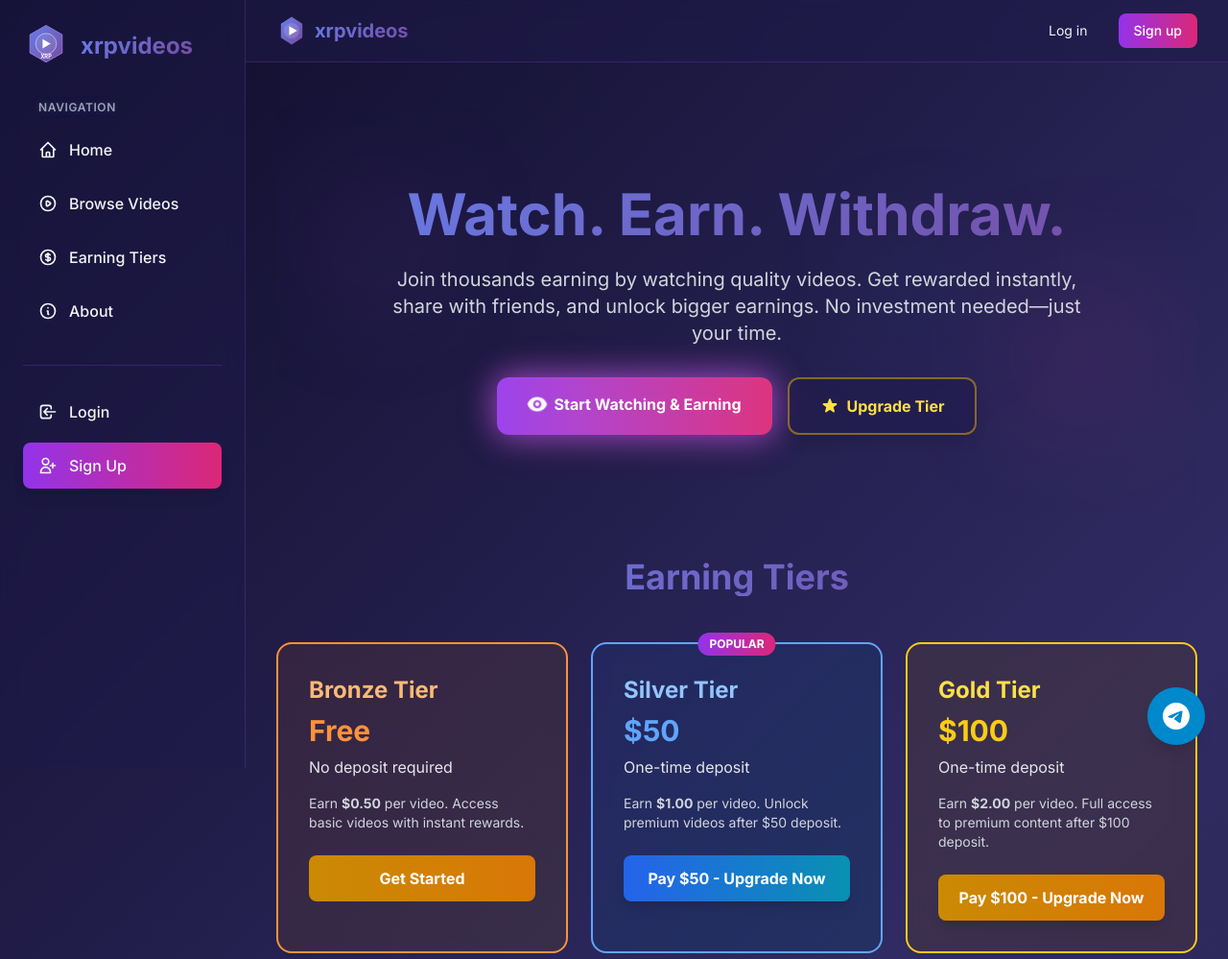
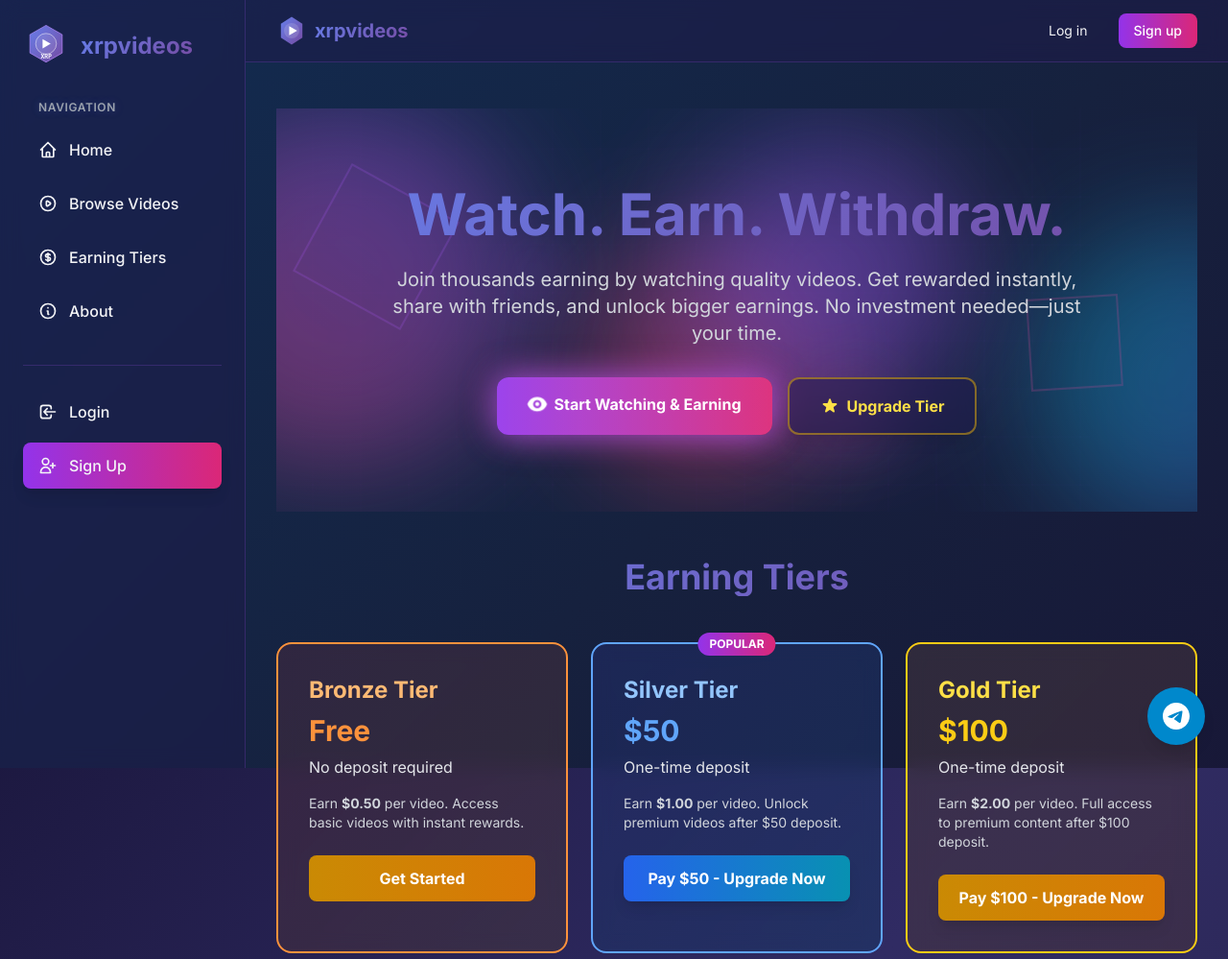
Before and after one commit to mainmesh/xrp_videos, a Django app: page / in a window 1280 px wide. Shown: the top 999 px of the page at 96% size. Run offline with Django 4.2, Linux system fonts and the light colour scheme; some libraries are stand-ins or nearby versions.

Commit message:
Add modern animated background to homepage with moving gradients and geometric shapes

```diff
--- a/templates/home.html
+++ b/templates/home.html
@@ -4,10 +4,23 @@
 
 {% block content %}
 <style>
-/* Floating Animation */
+/* Advanced Background Animations */
+@keyframes gradientShift {
+  0% { background-position: 0% 50%; }
+  50% { background-position: 100% 50%; }
+  100% { background-position: 0% 50%; }
+}
+
 @keyframes float {
-  0%, 100% { transform: translateY(0px); }
-  50% { transform: translateY(-20px); }
+  0%, 100% { transform: translateY(0px) rotate(0deg); }
+  33% { transform: translateY(-30px) rotate(120deg); }
+  66% { transform: translateY(-15px) rotate(240deg); }
+}
+
+@keyframes floatReverse {
+  0%, 100% { transform: translateY(0px) translateX(0px) rotate(0deg); }
+  33% { transform: translateY(20px) translateX(-20px) rotate(-120deg); }
+  66% { transform: translateY(10px) translateX(10px) rotate(-240deg); }
 }
 
 @keyframes pulse-glow {
@@ -20,8 +33,33 @@
   100% { background-position: 1000px 0; }
 }
 
+@keyframes rotate {
+  from { transform: rotate(0deg); }
+  to { transform: rotate(360deg); }
+}
+
+@keyframes scaleRotate {
+  0%, 100% { transform: scale(1) rotate(0deg); }
+  50% { transform: scale(1.2) rotate(180deg); }
+}
+
+@keyframes moveGrid {
+  0% { transform: translateY(0) translateX(0); }
+  100% { transform: translateY(-50px) translateX(-50px); }
+}
+
+.animated-bg {
+  background: linear-gradient(-45deg, #1a0b2e, #16213e, #0f3460, #533483, #1a0b2e);
+  background-size: 400% 400%;
+  animation: gradientShift 15s ease infinite;
+}
+
 .float-video {
-  animation: float 3s ease-in-out infinite;
+  animation: float 8s ease-in-out infinite;
+}
+
+.float-reverse {
+  animation: floatReverse 10s ease-in-out infinite;
 }
 
 .pulse-glow {
@@ -42,16 +80,59 @@
   0%, 100% { transform: scale(1); }
   50% { transform: scale(1.1); }
 }
+
+.geometric-bg {
+  position: absolute;
+  inset: 0;
+  overflow: hidden;
+  pointer-events: none;
+}
+
+.grid-pattern {
+  position: absolute;
+  inset: -10%;
+  background-image:
+    linear-gradient(rgba(168, 85, 247, 0.03) 1px, transparent 1px),
+    linear-gradient(90deg, rgba(168, 85, 247, 0.03) 1px, transparent 1px);
+  background-size: 50px 50px;
+  animation: moveGrid 20s linear infinite;
+}
+
+.glow-orb {
+  position: absolute;
+  border-radius: 50%;
+  filter: blur(60px);
+  opacity: 0.4;
+}
+
+.rotating-gradient {
+  animation: rotate 30s linear infinite;
+}
 </style>
 
-<div class="w-full max-w-full overflow-hidden">
+<!-- Animated Background Layer -->
+<div class="fixed inset-0 -z-10 animated-bg"></div>
+
+<div class="w-full max-w-full overflow-hidden relative">
 	<!-- Hero -->
 	<section class="text-center py-12 lg:py-20 mb-8 lg:mb-12 relative overflow-hidden">
-		<!-- Animated Background Elements -->
-		<div class="absolute inset-0 overflow-hidden pointer-events-none">
-			<div class="absolute top-20 left-10 w-32 h-32 bg-purple-500/10 rounded-full blur-3xl float-video"></div>
-			<div class="absolute bottom-20 right-10 w-40 h-40 bg-pink-500/10 rounded-full blur-3xl float-video" style="animation-delay: 1s;"></div>
-			<div class="absolute top-40 right-1/4 w-24 h-24 bg-blue-500/10 rounded-full blur-3xl float-video" style="animation-delay: 2s;"></div>
+		<!-- Geometric Background -->
+		<div class="geometric-bg">
+			<div class="grid-pattern"></div>
+
+			<!-- Floating Orbs with Enhanced Animations -->
+			<div class="glow-orb w-96 h-96 bg-gradient-to-r from-purple-500 to-pink-500 top-0 -left-32 float-video"></div>
+			<div class="glow-orb w-80 h-80 bg-gradient-to-r from-blue-500 to-cyan-500 top-1/4 -right-40 float-reverse" style="animation-delay: 2s;"></div>
+			<div class="glow-orb w-64 h-64 bg-gradient-to-r from-pink-500 to-rose-500 bottom-0 left-1/3 float-video" style="animation-delay: 4s;"></div>
+			<div class="glow-orb w-72 h-72 bg-gradient-to-r from-violet-500 to-purple-500 bottom-1/4 right-1/4 float-reverse" style="animation-delay: 6s;"></div>
+
+			<!-- Rotating Geometric Shapes -->
+			<div class="absolute top-20 left-10 w-32 h-32 border-2 border-purple-500/20 rotating-gradient" style="animation-duration: 20s;"></div>
+			<div class="absolute bottom-32 right-20 w-24 h-24 border-2 border-pink-500/20 rotating-gradient" style="animation-duration: 15s; animation-delay: 3s;"></div>
+
+			<!-- Pulsing Circles -->
+			<div class="absolute top-1/3 left-1/4 w-16 h-16 bg-purple-500/10 rounded-full blur-xl" style="animation: scaleRotate 5s ease-in-out infinite;"></div>
+			<div class="absolute top-2/3 right-1/3 w-20 h-20 bg-pink-500/10 rounded-full blur-xl" style="animation: scaleRotate 7s ease-in-out infinite; animation-delay: 2s;"></div>
 		</div>
 
 		<h1 class="text-4xl sm:text-5xl lg:text-6xl font-bold gradient-text mb-6 px-4 slide-in-up relative">
```
